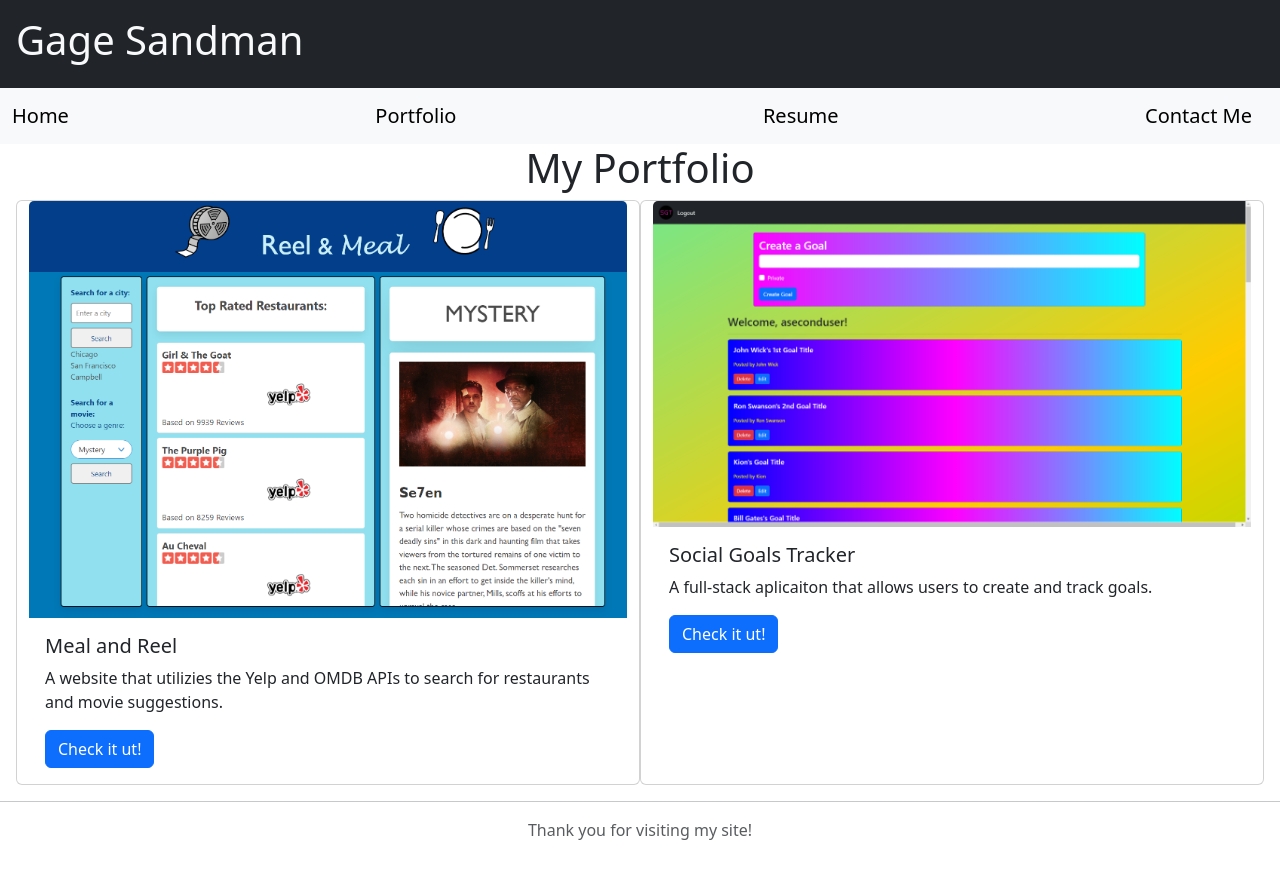
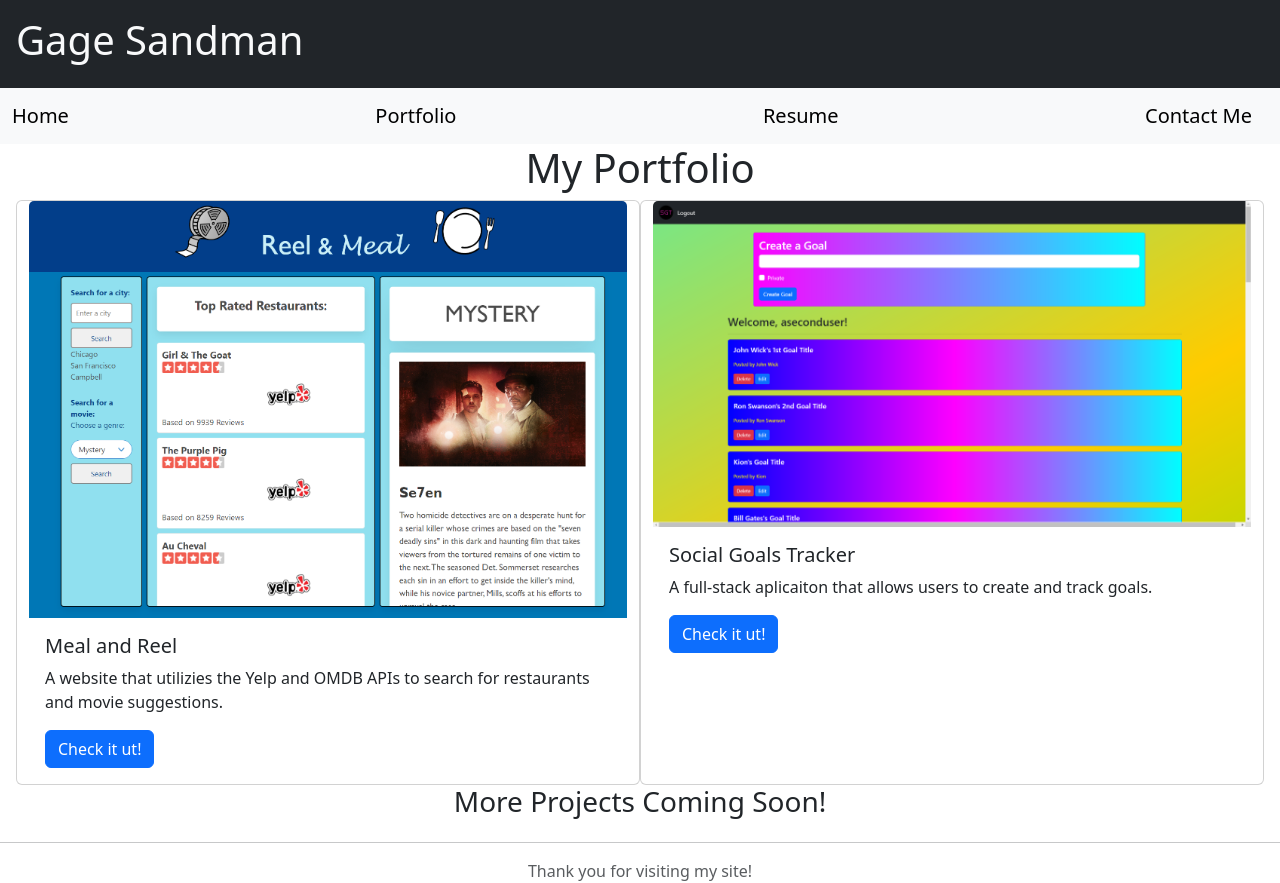
Before and after one commit to Gsandman8/ReactPortfolio, a React (Vite) app: page /Portfolio in a window 1280 px wide. Before the commit the page ends 842 px from the top, so only its background shows below. Built offline with nearby package versions, Linux system fonts and the light colour scheme.

Commit message:
Added a 'more projects coming soon to portfolio page

```diff
--- a/src/pages/Portfolio.jsx
+++ b/src/pages/Portfolio.jsx
@@ -21,6 +21,9 @@ function Portfolio() {
                     image={SGT}
                     link="https://sleepy-headland-38825-e68e0897078f.herokuapp.com/"
                 />
+                <div className="container col-12">
+                    <h3 className="text-center">More Projects Coming Soon!</h3>
+                </div>
             </div>
         </div>
     );
```
